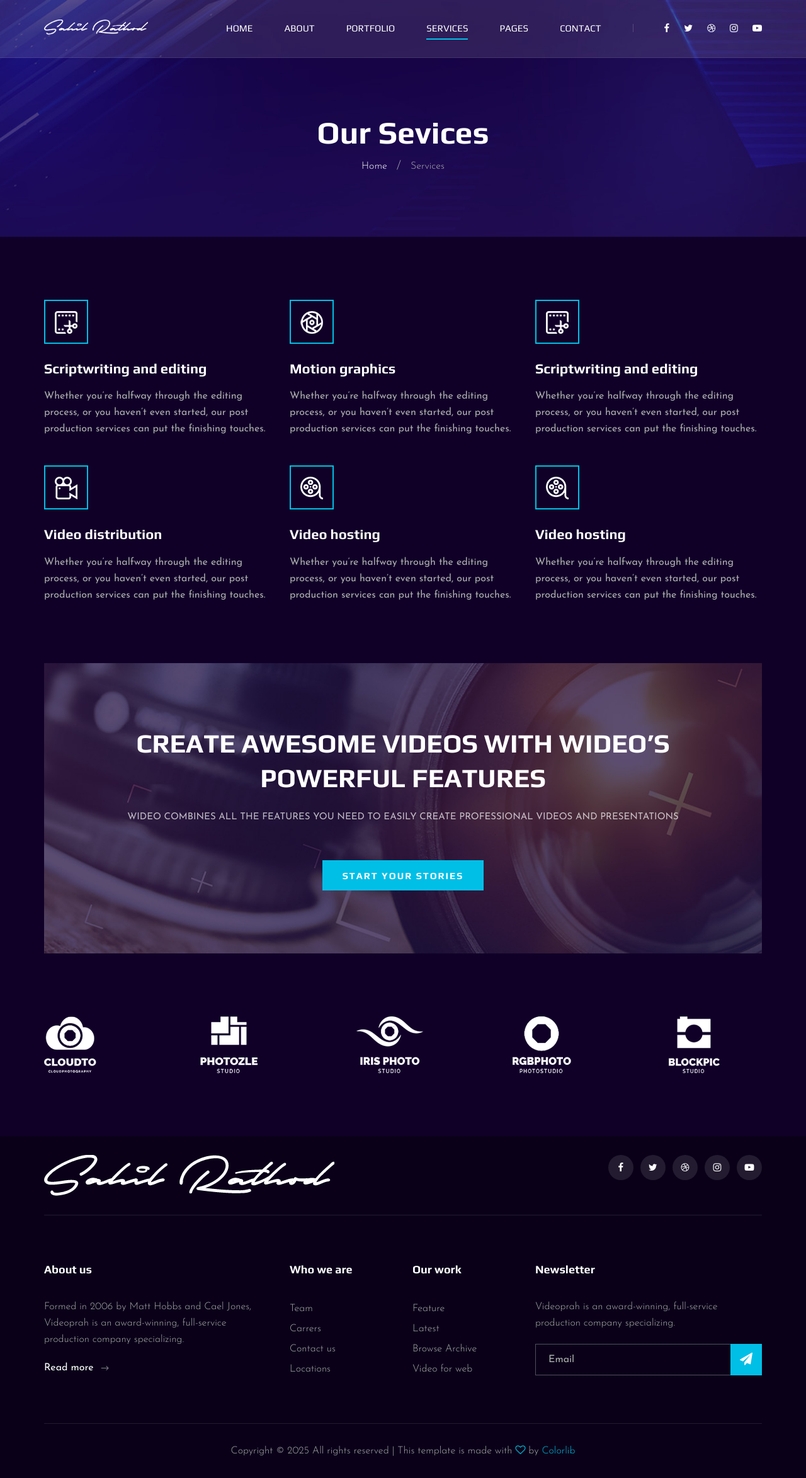
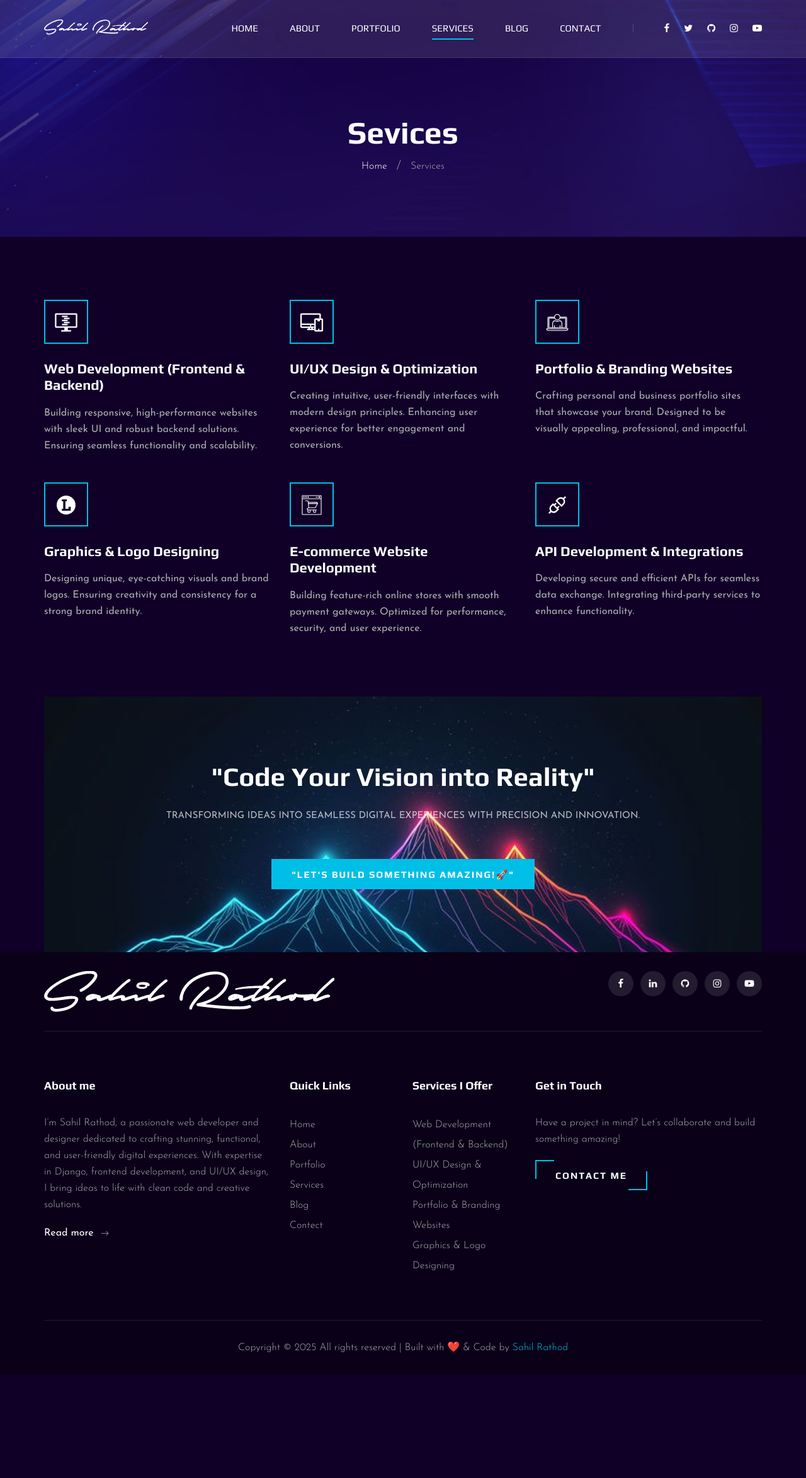
Before and after one commit to code-hunter07/portfolio, a Django app: page /services in a window 1280 px wide. Shown: the whole page at 63% size. After the commit the page ends 2183 px from the top, so only its background shows below. Run offline with Django 5.2, Linux system fonts and the light colour scheme; some libraries are stand-ins or nearby versions.

Commit message:
services

```diff
--- a/templates/about.html
+++ b/templates/about.html
@@ -333,7 +333,7 @@
                                 <li><a href="/">Home</a></li>
                                 <li><a href="about">About</a></li>
                                 <li><a href="portfolio">Portfolio</a></li>
-                                <li><a href="service">Services</a></li>
+                                <li><a href="services">Services</a></li>
                                 <li><a href="blog">Blog</a></li>
                                 <li><a href="contact">Contect</a></li>
                             </ul>
--- a/templates/index.html
+++ b/templates/index.html
@@ -376,7 +376,7 @@
                                 <li><a href="/">Home</a></li>
                                 <li><a href="about">About</a></li>
                                 <li><a href="portfolio">Portfolio</a></li>
-                                <li><a href="service">Services</a></li>
+                                <li><a href="services">Services</a></li>
                                 <li><a href="blog">Blog</a></li>
                                 <li><a href="contact">Contect</a></li>
                             </ul>
--- a/templates/portfolio.html
+++ b/templates/portfolio.html
@@ -278,7 +278,7 @@
                                 <li><a href="/">Home</a></li>
                                 <li><a href="about">About</a></li>
                                 <li><a href="portfolio">Portfolio</a></li>
-                                <li><a href="service">Services</a></li>
+                                <li><a href="services">Services</a></li>
                                 <li><a href="blog">Blog</a></li>
                                 <li><a href="contact">Contect</a></li>
                             </ul>
--- a/templates/services.html
+++ b/templates/services.html
@@ -4,11 +4,11 @@
 
 <head>
     <meta charset="UTF-8">
-    <meta name="description" content="Videograph Template">
-    <meta name="keywords" content="Videograph, unica, creative, html">
+    <meta name="description" content="Sahil Rathod Portfolio">
+    <meta name="keywords" content="Sahil, Rathod, Sahil Rathod, Portfolio, website, web, web developer, develop, developer, development, designer">
     <meta name="viewport" content="width=device-width, initial-scale=1.0">
     <meta http-equiv="X-UA-Compatible" content="ie=edge">
-    <title>Videograph | Template</title>
+    <title>Services | Sahil Rathod</title>
 
     <!-- Google Font -->
     <link href="https://fonts.googleapis.com/css2?family=Play:wght@400;700&display=swap" rel="stylesheet">
@@ -48,19 +48,14 @@
                                 <li><a href="about">About</a></li>
                                 <li><a href="portfolio">Portfolio</a></li>
                                 <li class="active"><a href="services">Services</a></li>
-                                <li><a href="">Pages</a>
-                                    <ul class="dropdown">
-                                        <li><a href="blog">Blog</a></li>
-                                        <li><a href="blogdetails">Blog Details</a></li>
-                                    </ul>
-                                </li>
+                                <li><a href="blog">Blog</a></li>
                                 <li><a href="contact">Contact</a></li>
                             </ul>
                         </nav>
                         <div class="header__nav__social">
                             <a href="#"><i class="fa fa-facebook"></i></a>
                             <a href="#"><i class="fa fa-twitter"></i></a>
-                            <a href="#"><i class="fa fa-dribbble"></i></a>
+                            <a href="#"><i class="fa fa-github"></i></a>
                             <a href="#"><i class="fa fa-instagram"></i></a>
                             <a href="#"><i class="fa fa-youtube-play"></i></a>
                         </div>
@@ -78,7 +73,7 @@
             <div class="row">
                 <div class="col-lg-12 text-center">
                     <div class="breadcrumb__text">
-                        <h2>Our Sevices</h2>
+                        <h2>Sevices</h2>
                         <div class="breadcrumb__links">
                             <a href="/">Home</a>
                             <span>Services</span>
@@ -97,61 +92,55 @@
                 <div class="col-lg-4 col-md-6 col-sm-6">
                     <div class="services__item">
                         <div class="services__item__icon">
-                            <img src="{% static 'img/icons/si-2.png'%}" alt="">
+                            <img src="{% static 'img/icons/si-1.svg'%}" alt="">
                         </div>
-                        <h4>Scriptwriting and editing</h4>
-                        <p>Whether you’re halfway through the editing process, or you haven’t even started, our post
-                            production services can put the finishing touches.</p>
+                        <h4>Web Development (Frontend & Backend)</h4>
+                        <p>Building responsive, high-performance websites with sleek UI and robust backend solutions. Ensuring seamless functionality and scalability.</p>
                     </div>
                 </div>
                 <div class="col-lg-4 col-md-6 col-sm-6">
                     <div class="services__item">
                         <div class="services__item__icon">
-                            <img src="{% static 'img/icons/si-1.png'%}" alt="">
+                            <img src="{% static 'img/icons/si-2.svg'%}" alt="">
                         </div>
-                        <h4>Motion graphics</h4>
-                        <p>Whether you’re halfway through the editing process, or you haven’t even started, our post
-                            production services can put the finishing touches.</p>
+                        <h4>UI/UX Design & Optimization</h4>
+                        <p>Creating intuitive, user-friendly interfaces with modern design principles. Enhancing user experience for better engagement and conversions.</p>
                     </div>
                 </div>
                 <div class="col-lg-4 col-md-6 col-sm-6">
                     <div class="services__item">
                         <div class="services__item__icon">
-                            <img src="{% static 'img/icons/si-2.png'%}" alt="">
+                            <img src="{% static 'img/icons/si-5.svg'%}" alt="">
                         </div>
-                        <h4>Scriptwriting and editing</h4>
-                        <p>Whether you’re halfway through the editing process, or you haven’t even started, our post
-                            production services can put the finishing touches.</p>
+                        <h4>Portfolio & Branding Websites</h4>
+                        <p>Crafting personal and business portfolio sites that showcase your brand. Designed to be visually appealing, professional, and impactful.</p>
                     </div>
                 </div>
                 <div class="col-lg-4 col-md-6 col-sm-6">
                     <div class="services__item">
                         <div class="services__item__icon">
-                            <img src="{% static 'img/icons/si-3.png'%}" alt="">
+                            <img src="{% static 'img/icons/si-7.svg'%}" alt="">
                         </div>
-                        <h4>Video distribution</h4>
-                        <p>Whether you’re halfway through the editing process, or you haven’t even started, our post
-                            production services can put the finishing touches.</p>
+                        <h4>Graphics & Logo Designing</h4>
+                        <p>Designing unique, eye-catching visuals and brand logos. Ensuring creativity and consistency for a strong brand identity.</p>
                     </div>
                 </div>
                 <div class="col-lg-4 col-md-6 col-sm-6">
                     <div class="services__item">
                         <div class="services__item__icon">
-                            <img src="{% static 'img/icons/si-4.png'%}" alt="">
+                            <img src="{% static 'img/icons/si-8.svg'%}" alt="">
                         </div>
-                        <h4>Video hosting</h4>
-                        <p>Whether you’re halfway through the editing process, or you haven’t even started, our post
-                            production services can put the finishing touches.</p>
+                        <h4>E-commerce Website Development</h4>
+                        <p>Building feature-rich online stores with smooth payment gateways. Optimized for performance, security, and user experience.</p>
                     </div>
                 </div>
                 <div class="col-lg-4 col-md-6 col-sm-6">
                     <div class="services__item">
                         <div class="services__item__icon">
-                            <img src="{% static 'img/icons/si-4.png'%}" alt="">
+                            <img src="{% static 'img/icons/si-9.svg'%}" alt="">
                         </div>
-                        <h4>Video hosting</h4>
-                        <p>Whether you’re halfway through the editing process, or you haven’t even started, our post
-                            production services can put the finishing touches.</p>
+                        <h4>API Development & Integrations</h4>
+                        <p>Developing secure and efficient APIs for seamless data exchange. Integrating third-party services to enhance functionality.</p>
                     </div>
                 </div>
             </div>
@@ -166,10 +155,9 @@
                 <div class="row d-flex justify-content-center">
                     <div class="col-lg-10 text-center">
                         <div class="callto__text">
-                            <h2>CREATE AWESOME VIDEOS WITH WIDEO’S POWERFUL FEATURES</h2>
-                            <p>Wideo combines all the features you need to easily create professional videos and
-                                presentations</p>
-                            <a href="#">Start your stories</a>
+                            <h2>"Code Your Vision into Reality"</h2>
+                            <p>Transforming ideas into seamless digital experiences with precision and innovation.</p>
+                            <a href="contact">"Let's Build Something Amazing!🚀"</a>
                         </div>
                     </div>
                 </div>
@@ -178,7 +166,7 @@
     </section>
     <!-- Call To Action Section End -->
 
-    <!-- Logo Begin -->
+    {% comment %} <!-- Logo Begin -->
     <div class="logo spad">
         <div class="container">
             <div class="logo__carousel owl-carousel">
@@ -191,7 +179,7 @@
             </div>
         </div>
     </div>
-    <!-- Logo End -->
+    <!-- Logo End --> {% endcomment %}
 
     <!-- Footer Section Begin -->
     <footer class="footer">
@@ -206,8 +194,8 @@
                     <div class="col-lg-6 col-md-6">
                         <div class="footer__top__social">
                             <a href="#"><i class="fa fa-facebook"></i></a>
-                            <a href="#"><i class="fa fa-twitter"></i></a>
-                            <a href="#"><i class="fa fa-dribbble"></i></a>
+                            <a href="#"><i class="fa fa-linkedin"></i></a>
+                            <a href="#"><i class="fa fa-github"></i></a>
                             <a href="#"><i class="fa fa-instagram"></i></a>
                             <a href="#"><i class="fa fa-youtube-play"></i></a>
                         </div>
@@ -218,42 +206,40 @@
                 <div class="row">
                     <div class="col-lg-4 col-md-6 col-sm-6">
                         <div class="footer__option__item">
-                            <h5>About us</h5>
-                            <p>Formed in 2006 by Matt Hobbs and Cael Jones, Videoprah is an award-winning, full-service
-                                production company specializing.</p>
-                            <a href="#" class="read__more">Read more <span class="arrow_right"></span></a>
+                            <h5>About me</h5>
+                            <p>I’m Sahil Rathod, a passionate web developer and designer dedicated to crafting stunning, functional, and user-friendly digital experiences. With expertise in Django, frontend development, and UI/UX design, I bring ideas to life with clean code and creative solutions.</p>
+                            <a href="about" class="read__more">Read more <span class="arrow_right"></span></a>
                         </div>
                     </div>
                     <div class="col-lg-2 col-md-3 col-sm-3">
                         <div class="footer__option__item">
-                            <h5>Who we are</h5>
+                            <h5>Quick Links</h5>
                             <ul>
-                                <li><a href="#">Team</a></li>
-                                <li><a href="#">Carrers</a></li>
-                                <li><a href="#">Contact us</a></li>
-                                <li><a href="#">Locations</a></li>
+                                <li><a href="/">Home</a></li>
+                                <li><a href="about">About</a></li>
+                                <li><a href="portfolio">Portfolio</a></li>
+                                <li><a href="services">Services</a></li>
+                                <li><a href="blog">Blog</a></li>
+                                <li><a href="contact">Contect</a></li>
                             </ul>
                         </div>
                     </div>
                     <div class="col-lg-2 col-md-3 col-sm-3">
                         <div class="footer__option__item">
-                            <h5>Our work</h5>
+                            <h5>Services I Offer</h5>
                             <ul>
-                                <li><a href="#">Feature</a></li>
-                                <li><a href="#">Latest</a></li>
-                                <li><a href="#">Browse Archive</a></li>
-                                <li><a href="#">Video for web</a></li>
+                                <li><a>Web Development (Frontend & Backend)</a></li>
+                                <li><a>UI/UX Design & Optimization</a></li>
+                                <li><a>Portfolio & Branding Websites</a></li>
+                                <li><a>Graphics & Logo Designing</a></li>
                             </ul>
                         </div>
                     </div>
                     <div class="col-lg-4 col-md-12">
                         <div class="footer__option__item">
-                            <h5>Newsletter</h5>
-                            <p>Videoprah is an award-winning, full-service production company specializing.</p>
-                            <form action="#">
-                                <input type="text" placeholder="Email">
-                                <button type="submit"><i class="fa fa-send"></i></button>
-                            </form>
+                            <h5>Get in Touch</h5>
+                            <p>Have a project in mind? Let’s collaborate and build something amazing!</p>
+                            <a href="contact" class="primary-btn">Contact Me</a>
                         </div>
                     </div>
                 </div>
@@ -266,8 +252,7 @@
                             <script>
                                 document.write(new Date().getFullYear());
                             </script>
-                            All rights reserved | This template is made with <i class="fa fa-heart-o"
-                                aria-hidden="true"></i> by <a href="https://colorlib.com" target="_blank">Colorlib</a>
+                            All rights reserved | Built with ❤️ & Code by <a href="https://www.instagram.com/itz_rathod._.07/" target="_blank">Sahil Rathod</a>
                         </p>
                         <!-- Link back to Colorlib can't be removed. Template is licensed under CC BY 3.0. -->
                     </div>
```
Also changed, not shown: static/img/calltos-bg.jpg, static/img/icons/si-7.svg (added), static/img/icons/si-8.svg (added), static/img/icons/si-9.svg (added), static/img/testimonial-bg.jpg.
